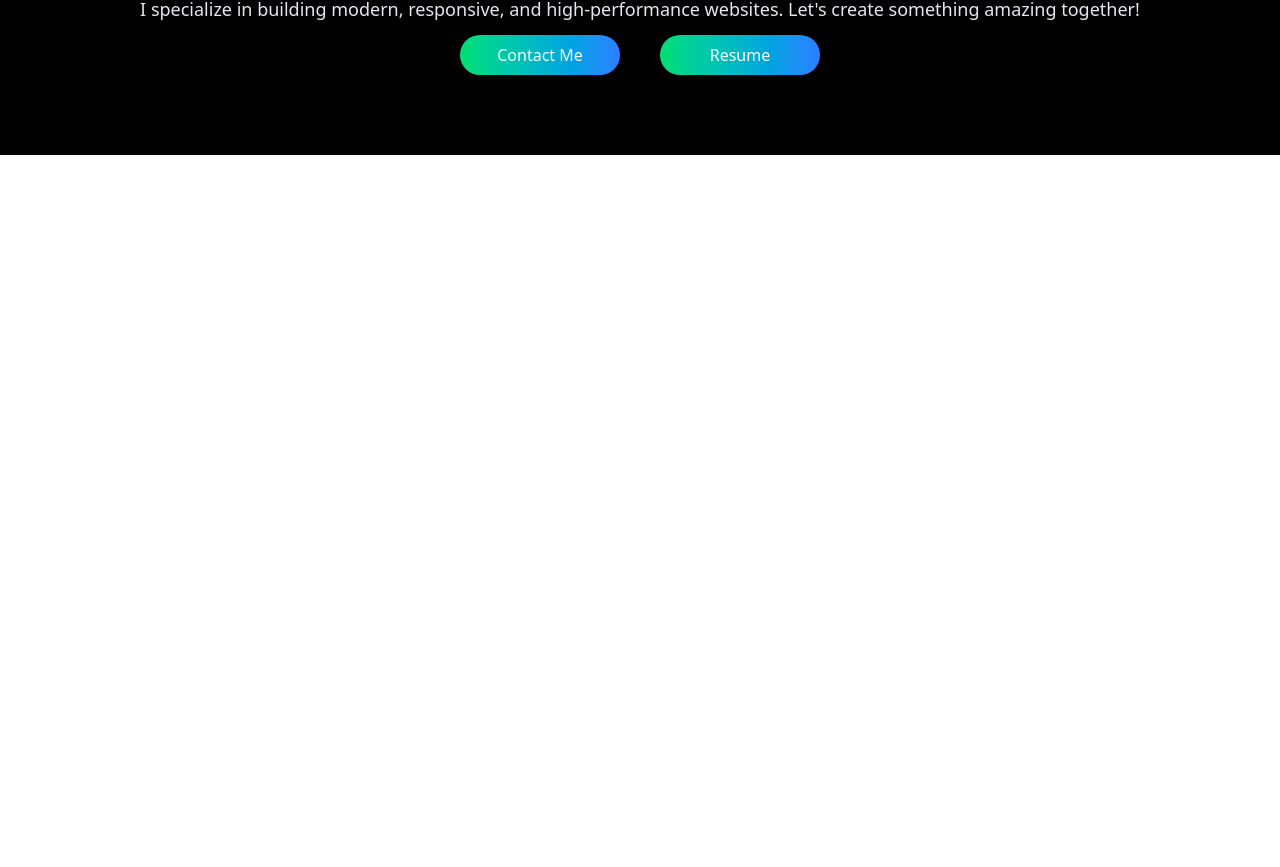
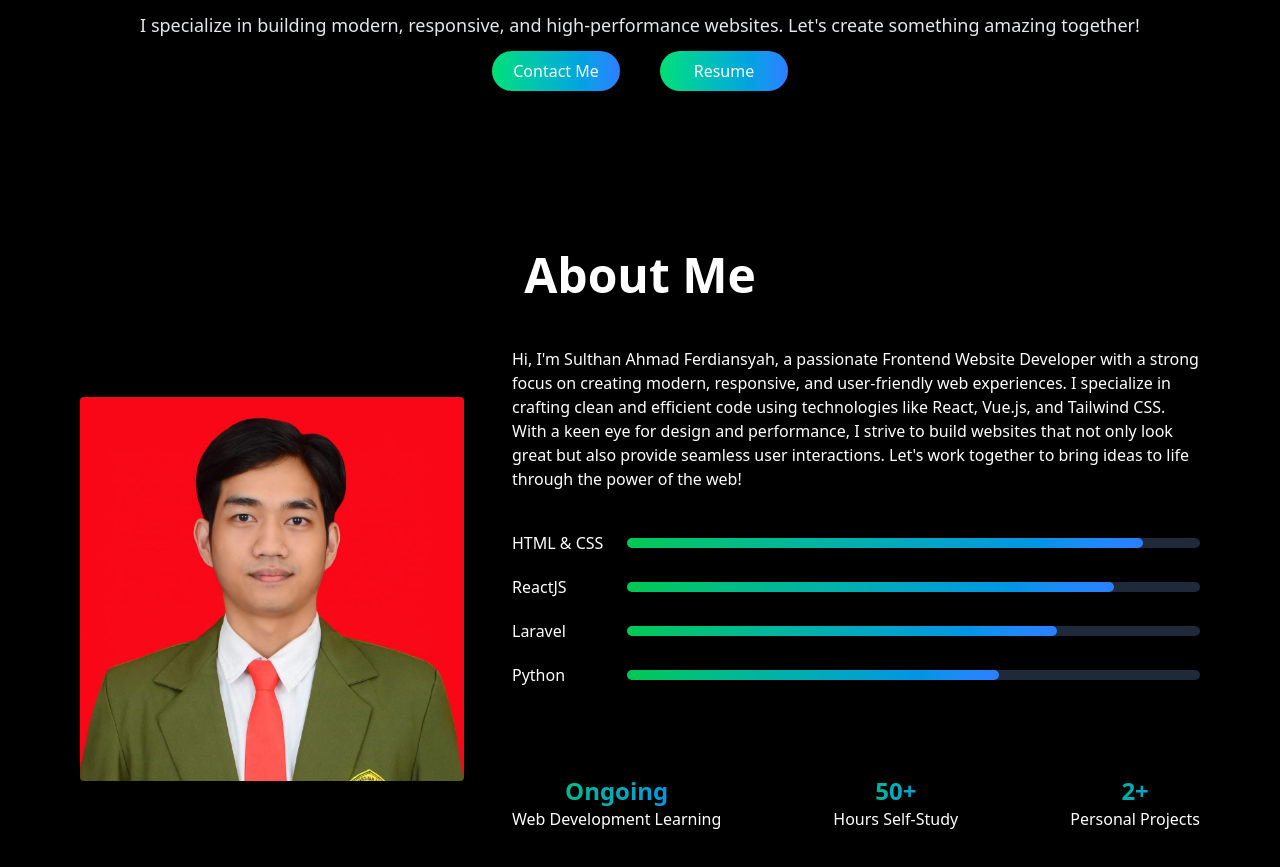
Before and after one commit to sulthansyah/my-porto, a React (Vite) app: page / in a window 1280 px wide. Shown: the part 501-1368 px from the top of the page. Before the commit the page ends 800 px from the top, so only its background shows below. Built offline with nearby package versions, Linux system fonts and the light colour scheme.

Commit message:
About update

```diff
--- a/src/App.jsx
+++ b/src/App.jsx
@@ -1,6 +1,7 @@
 import { useState } from 'react'
 import Navbar from './components/Navbar'
 import Hero from './components/Hero'
+import About from './components/About'
 import './App.css'
 
 function App() {
@@ -10,6 +11,7 @@ function App() {
     <>
       <Navbar />
       <Hero />
+      <About />
     </>
   )
 }
--- a/src/components/About.jsx
+++ b/src/components/About.jsx
@@ -1,9 +1,70 @@
 import React from 'react';
+import AboutImage from '../assets/HeroImage.jpg'
 
 const About = () => {
     return (
-        <>
-        </>
+        <div className='bg-black text-white py-20' id='about'>
+            <div className='container mx-auto px-10 md:px-16 lg:px-20'>
+                <h2 className='text-5xl font-bold text-center mb-12'>About Me</h2>
+                <div className='flex flex-col md:flex-row items-center md:space-x-12'>
+                    {/* Gambar About */}
+                    <img src={AboutImage} alt=""
+                    className='w-96 rounded object-cover mb-10 md:mb-0'/>
+                    <div className='flex-col'>
+                        {/* Teks About */}
+                        <p>
+                            Hi, I'm Sulthan Ahmad Ferdiansyah, a passionate Frontend Website Developer with a strong focus on creating modern, responsive, and user-friendly web experiences. I specialize in crafting clean and efficient code using technologies like React, Vue.js, and Tailwind CSS. With a keen eye for design and performance, I strive to build websites that not only look great but also provide seamless user interactions. Let's work together to bring ideas to life through the power of the web!
+                        </p>
+                        {/* Keahlian */}
+                        <div className='space-y-5 py-10'>
+                            <div className='flex items-center'>
+                                <label htmlFor="htmlcss" className='w-2/12'>HTML & CSS</label>
+                                <div className='grow bg-gray-800 rounded-full h-2.5'>
+                                    <div className='bg-gradient-to-r from-green-500 to-blue-500 h-2.5 rounded-full transform transition-transform duration-300 hover:scale-105 w-90/100'>
+                                    </div>
+                                </div>
+                            </div>
+                            <div className='flex items-center'>
+                                <label htmlFor="reactjs" className='w-2/12'>ReactJS</label>
+                                <div className='grow bg-gray-800 rounded-full h-2.5'>
+                                    <div className='bg-gradient-to-r from-green-500 to-blue-500 h-2.5 rounded-full transform transition-transform duration-300 hover:scale-105 w-85/100'>
+                                    </div>
+                                </div>
+                            </div>
+                            <div className='flex items-center'>
+                                <label htmlFor="laravel" className='w-2/12'>Laravel</label>
+                                <div className='grow bg-gray-800 rounded-full h-2.5'>
+                                    <div className='bg-gradient-to-r from-green-500 to-blue-500 h-2.5 rounded-full transform transition-transform duration-300 hover:scale-105 w-75/100'>
+                                    </div>
+                                </div>
+                            </div>
+                            <div className='flex items-center'>
+                                <label htmlFor="python" className='w-2/12'>Python</label>
+                                <div className='grow bg-gray-800 rounded-full h-2.5'>
+                                    <div className='bg-gradient-to-r from-green-500 to-blue-500 h-2.5 rounded-full transform transition-transform duration-300 hover:scale-105 w-65/100'>
+                                    </div>
+                                </div>
+                            </div>
+                        </div>
+                        {/* Pengalaman */}
+                        <div className='mt-12 flex justify-between text-center'>
+                            <div>
+                                <h3 className='text-2xl font-bold text-transparent bg-clip-text bg-gradient-to-r from-green-500 to-blue-500'>Ongoing</h3>
+                                <p>Web Development Learning</p>
+                            </div>
+                            <div>
+                                <h3 className='text-2xl font-bold text-transparent bg-clip-text bg-gradient-to-r from-green-500 to-blue-500'>50+</h3>
+                                <p>Hours Self-Study</p>
+                            </div>
+                            <div>
+                                <h3 className='text-2xl font-bold text-transparent bg-clip-text bg-gradient-to-r from-green-500 to-blue-500'>2+</h3>
+                                <p>Personal Projects</p>
+                            </div>
+                        </div>
+                    </div>
+                </div>
+            </div>
+        </div>
      );
 }
 
--- a/src/components/Hero.jsx
+++ b/src/components/Hero.jsx
@@ -15,8 +15,8 @@ const Hero = () => {
                 I specialize in building modern, responsive, and high-performance websites. Let's create something amazing together!
             </p>
             <div className='mt-3 space-x-10'>
-                <button className='bg-gradient-to-r from-green-400 to-blue-500 thext-white md:inline transform fransition-transform duration-400 hover:scale-110 px-5 py-2 rounded-3xl size-40 h-10'>Contact Me</button>
-                <button className='bg-gradient-to-r from-green-400 to-blue-500 thext-white md:inline transform fransition-transform duration-400 hover:scale-110 px-5 py-2 rounded-3xl size-40 h-10'>Resume</button>
+                <button className='bg-gradient-to-r from-green-400 to-blue-500 thext-white md:inline transform fransition-transform duration-400 hover:scale-125 px-5 py-2 rounded-3xl w-32 h-10'>Contact Me</button>
+                <button className='bg-gradient-to-r from-green-400 to-blue-500 thext-white md:inline transform fransition-transform duration-400 hover:scale-125 px-5 py-2 rounded-3xl size-32 h-10'>Resume</button>
             </div>
         </div>
      );
--- a/src/components/Navbar.jsx
+++ b/src/components/Navbar.jsx
@@ -3,7 +3,7 @@ import React from 'react';
 const Navbar = () => {
     return (
         <nav className='bg-black text-white px-16 md:px-20 lg:px-24'>
-            <div className='container py-4 flex md:justify-between items-center'>
+            <div className='container py-6 flex md:justify-between items-center'>
                 <div className='text-2xl font-bold hidden md:inline'>Sulthan Ahmad</div>
                 <div className='space-x-7'>
                     <a href="#home" className='hover:text-gray-400'>Home</a>
@@ -11,7 +11,7 @@ const Navbar = () => {
                     <a href="#about" className='hover:text-gray-400'>About Me</a>
                     <a href="#contact" className='hover:text-gray-400'>Contact</a>
                 </div>
-                <button className='bg-gradient-to-r from-green-400 to-blue-500 thext-white md:inline transform fransition-transform duration-400 hover:scale-110 px-5 py-2 rounded-3xl'>Hire Me!</button>
+                <button className='bg-gradient-to-r from-green-400 to-blue-500 thext-white md:inline transform fransition-transform duration-400 hover:scale-125 px-5 py-2 rounded-3xl'>Hire Me!</button>
             </div>
         </nav>
      );
```
